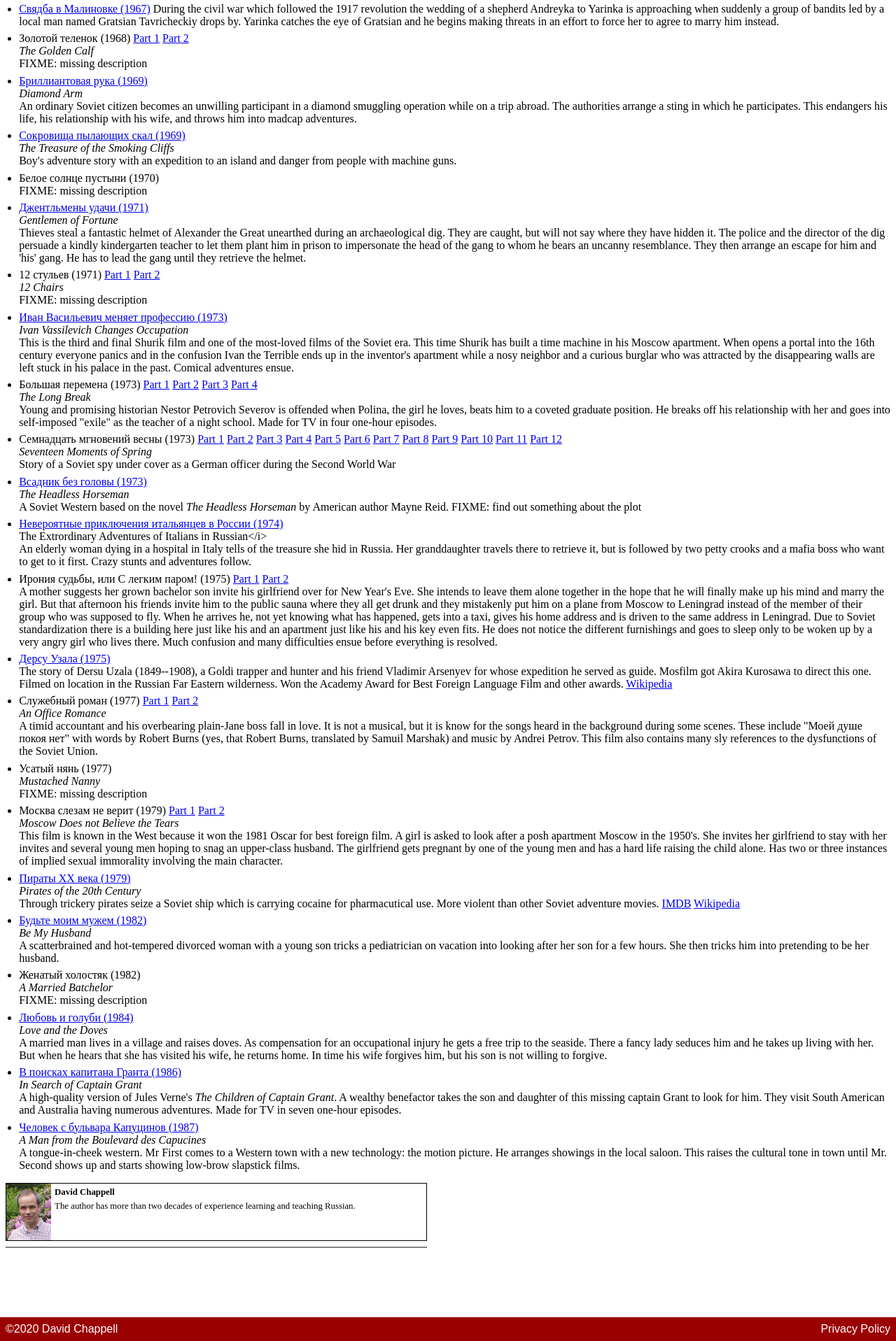
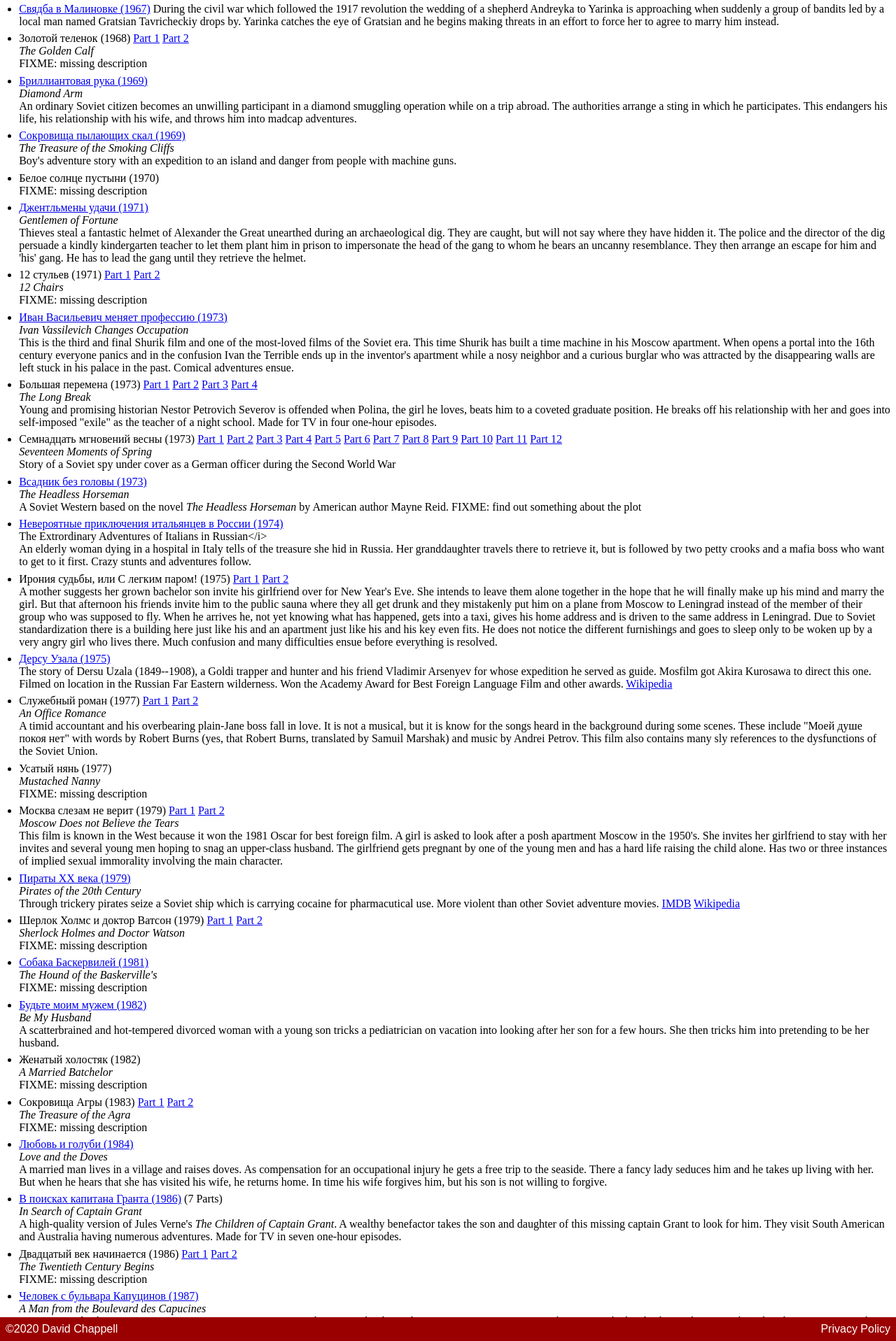
Before and after one commit to david672orford/russian-language-list, a Jekyll site: the page built from cinema/late-soviet.md, in a window 1280 px wide. Shown: the part 1240-3157 px from the top of the page at 70% size. Built offline with Jekyll 4.4.1, drawn with Linux system fonts in a browser that asks for light colours; our own code applies the rules of GitHub Pages for plain Markdown files.

Commit message:
Added Sherlock Holmes films which somehow got forgotten

```diff
--- a/cinema/late-soviet.md
+++ b/cinema/late-soviet.md
@@ -278,6 +278,21 @@ improvement and taking pride in honest work.</p>
 	<a href="https://www.imdb.com/title/tt0151987/">IMDB</a>
 	<a href="https://en.wikipedia.org/wiki/Pirates_of_the_20th_Century">Wikipedia</a>
 	</li>
+<li>Шерлок Холмс и доктор Ватсон (1979)
+	<a href="https://www.youtube.com/watch?v=yhujgY6m0RQ">Part 1</a>
+	<a href="https://www.youtube.com/watch?v=WXwTPIhEs08">Part 2</a>
+	<br>
+	<i>Sherlock Holmes and Doctor Watson</i>
+	<br>
+	FIXME: missing description
+	</li>
+<li><a href="https://www.youtube.com/watch?v=iS5kA3oE3Gk">
+	Собака Баскервилей (1981)</a>
+	<br>
+	<i>The Hound of the Baskerville's</i>
+	<br>
+	FIXME: missing description
+	</li>
 <li><a href="https://www.youtube.com/watch?v=CBMEfNBaxLo">
 	Будьте моим мужем (1982)</a>
 	<br>
@@ -293,6 +308,14 @@ improvement and taking pride in honest work.</p>
 	<br>
 	FIXME: missing description
 	</li>
+<li>Сокровища Агры (1983)
+	<a href="https://www.youtube.com/watch?v=j-bNBlZVRXg">Part 1</a>
+	<a href="https://www.youtube.com/watch?v=RUni-s4scwU">Part 2</a>
+	<br>
+	<i>The Treasure of the Agra</i>
+	<br>
+	FIXME: missing description
+	</li>
 <li><a href="https://www.youtube.com/watch?v=0KmS5gk4ve4">
 	Любовь и голуби (1984)</a>
 	<br>
@@ -305,7 +328,7 @@ improvement and taking pride in honest work.</p>
 	but his son is not willing to forgive.
 	</li>
 <li><a href="https://www.youtube.com/watch?v=CApoSFjD5Us&list=PL3RYZO9qYh_wEd-6iA3HlGSaPb7VZzmXn">
-	В поисках капитана Гранта (1986)</a>
+	В поисках капитана Гранта (1986)</a> (7 Parts)
 	<br>
 	<i>In Search of Captain Grant</i>
 	<br>
@@ -314,6 +337,14 @@ improvement and taking pride in honest work.</p>
 	this missing captain Grant to look for him. They visit South American
 	and Australia having numerous adventures. Made for TV in seven one-hour
 	episodes.
+	</li>
+<li>Двадцатый век начинается (1986)
+	<a href="https://www.youtube.com/watch?v=Yi1UBKg06TY">Part 1</a>
+	<a href="https://www.youtube.com/watch?v=9D053d3PFiQ">Part 2</a>
+	<br>
+	<i>The Twentieth Century Begins</i>
+	<br>
+	FIXME: missing description
 	</li>
 <li><a href="https://www.youtube.com/watch?v=4JZzsIncaVo">
 	Человек с бульвара Капуцинов (1987)</a>
```
Also changed, not shown: for-all/lessons.md (+1 -1 lines), for-all/youtube-channels.md (+5 -0 lines).
